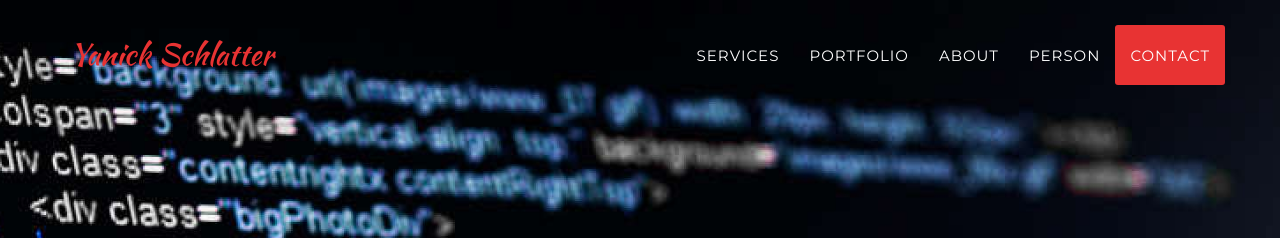
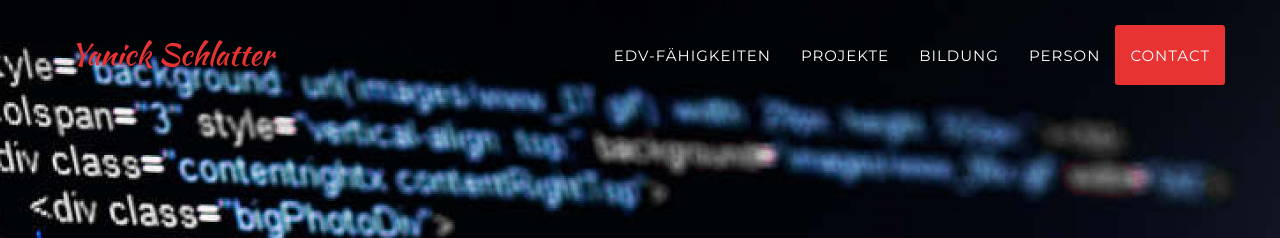
Before and after one commit to YanickSchlatter/yanickschlatter.github.io, a Jekyll site: the page built from index.html, in a window 1280 px wide. Shown: the top 238 px of the page. Built offline with Jekyll 4.4.1, drawn with Linux system fonts in a browser that asks for light colours; some web fonts are replaced.

Commit message:
Mayor changes

```diff
--- a/_includes/header.html
+++ b/_includes/header.html
@@ -19,13 +19,13 @@
                         <a href="#page-top"></a>
                     </li>
                     <li>
-                        <a class="page-scroll" href="#services">Services</a>
+                        <a class="page-scroll" href="#services">EDV-Fähigkeiten</a>
                     </li>
                     <li>
-                        <a class="page-scroll" href="#portfolio">Portfolio</a>
+                        <a class="page-scroll" href="#portfolio">Projekte</a>
                     </li>
                     <li>
-                        <a class="page-scroll" href="#about">About</a>
+                        <a class="page-scroll" href="#about">Bildung</a>
                     </li>
                     <li>
                         <a class="page-scroll" href="#team">Person</a>
```
